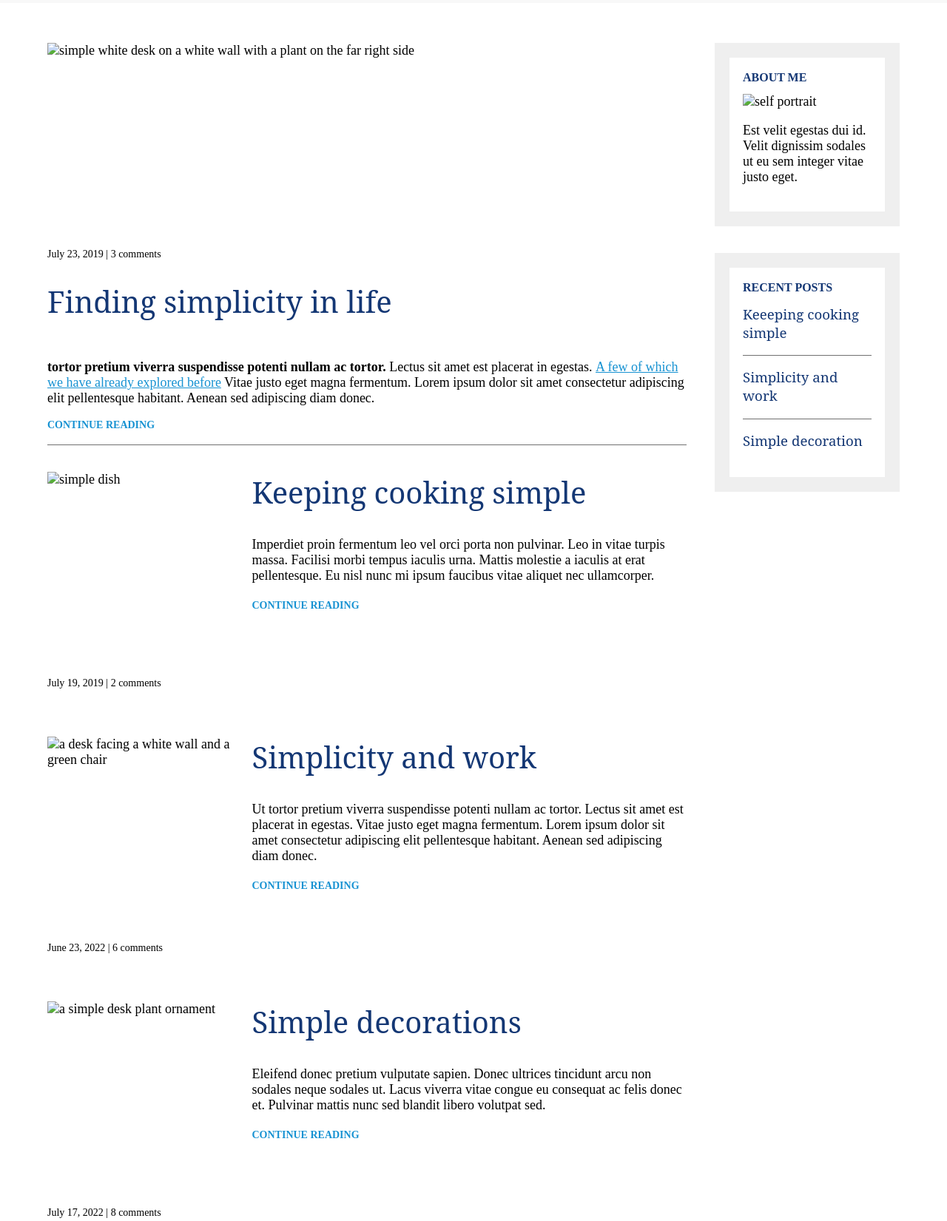
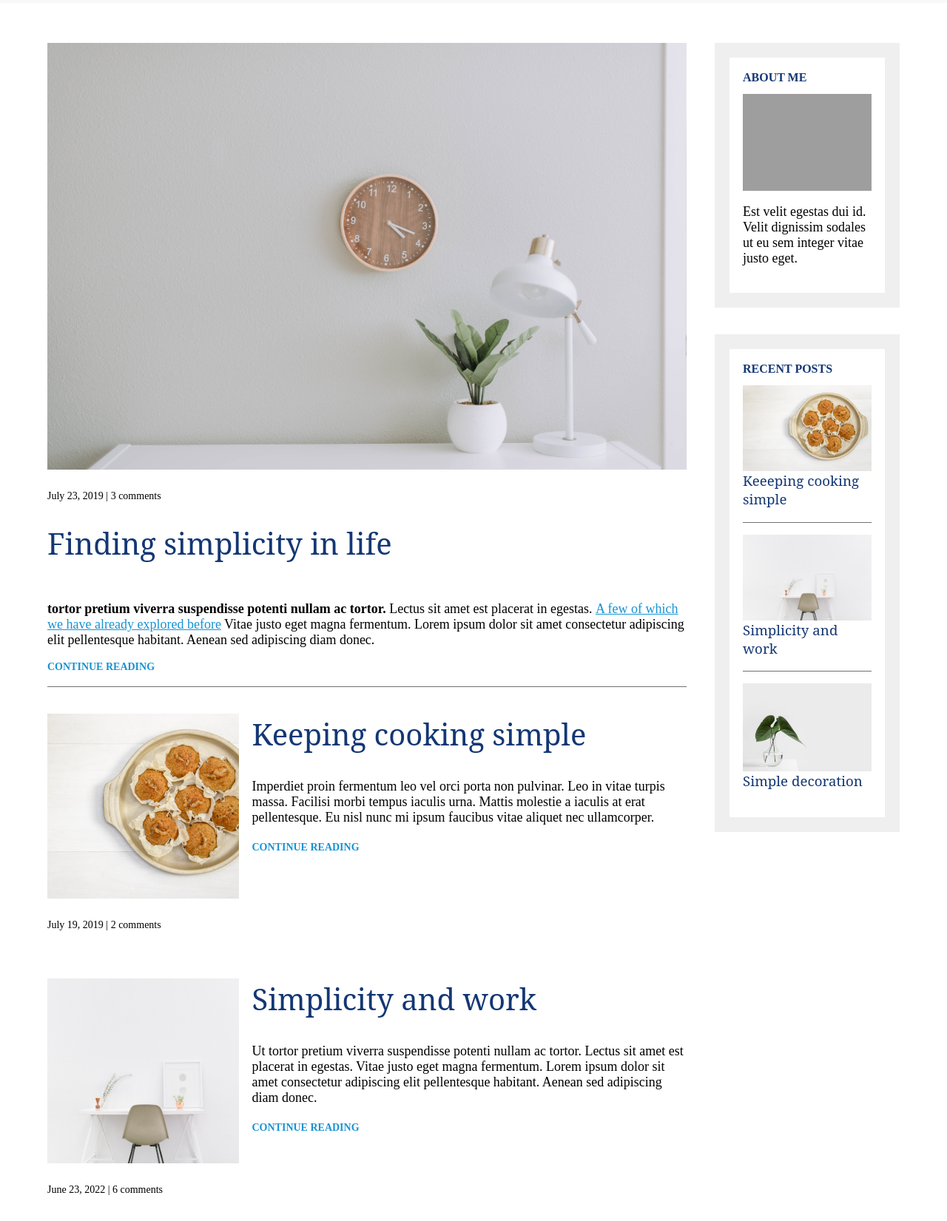
Before and after one commit to johnalday10/responsive-css-tutorial, a plain HTML site: page index.html in a window 1280 px wide. Shown: the part 160-1811 px from the top of the page at 74% size. Drawn offline with Linux system fonts and the light colour scheme; the site is published under a folder, as on GitHub Pages, so addresses that start at the root find nothing.

Commit message:
correction on hpyerlinks

```diff
--- a/index.html
+++ b/index.html
@@ -15,9 +15,9 @@
             </div>
             <nav>
                 <ul>
-                    <li><a class="current-page" href="/index.html">HOME</a></li>
-                    <li><a href="/about-me.html">ABOUT ME</a></li>
-                    <li><a href="/recent-posts.html">RECENT POSTS</a></li>
+                    <li><a class="current-page" href="index.html">HOME</a></li>
+                    <li><a href="about-me.html">ABOUT ME</a></li>
+                    <li><a href="recent-posts.html">RECENT POSTS</a></li>
                 </ul>
             </nav>
         </div>
@@ -27,7 +27,7 @@
         <main>
             <article class="article-feature">
                 <h2 class="article-title">Finding simplicity in life</h2>
-                <img src="/images/simplicity.jpg" alt="simple white desk on a white wall with a plant on the far right side" class="article-image">
+                <img src="images/simplicity.jpg" alt="simple white desk on a white wall with a plant on the far right side" class="article-image">
                 <p class="article-info">July 23, 2019 | 3 comments</p>
                 <p class="article-body"><strong>tortor pretium viverra suspendisse potenti nullam ac tortor.</strong>
                 Lectus sit amet est placerat in egestas. <a href="#">A few of which we have already explored before</a>
@@ -44,7 +44,7 @@
                     <a href="#" class="article-read-more">CONTINUE READING</a>
                 </div>
                 <div class="article-recent-secondary">
-                    <img src="/images/cooking.jpg" alt="simple dish" class="article-image">
+                    <img src="images/cooking.jpg" alt="simple dish" class="article-image">
                     <p class="article-info">July 19, 2019 | 2 comments</p>
                 </div>
             </article>
@@ -57,7 +57,7 @@
                     <a href="#" class="article-read-more">CONTINUE READING</a>
                 </div>
                 <div class="article-recent-secondary">
-                    <img src="/images/white_desk.jpg" alt="a desk facing a white wall and a green chair" class="article-image">
+                    <img src="images/white_desk.jpg" alt="a desk facing a white wall and a green chair" class="article-image">
                     <p class="article-info">June 23, 2022 | 6 comments</p>
                 </div>
             </article>
@@ -70,7 +70,7 @@
                     <a href="#" class="article-read-more">CONTINUE READING</a>
                 </div>
                 <div class="article-recent-secondary">
-                    <img src="/images/plant.jpg" alt="a simple desk plant ornament" class="article-image">
+                    <img src="images/plant.jpg" alt="a simple desk plant ornament" class="article-image">
                     <p class="article-info">July 17, 2022 | 8 comments</p>
                 </div>
             </article>
@@ -78,22 +78,22 @@
         <aside class="sidebar">
             <div class="sidebar-widget">
                 <h2 class="widget-title">ABOUT ME</h2>
-                <img src="/images/portrait.jpg" alt="self portrait" class="widget-image">
+                <img src="images/portrait.jpg" alt="self portrait" class="widget-image">
                 <p class="widget-body">Est velit egestas dui id. Velit dignissim sodales ut eu sem integer vitae justo eget.</p>
             </div>
             <div class="sidebar-widget">
                 <h2 class="widget-title">RECENT POSTS</h2>
                 <div class="widget-recent-post">
                     <h3 class="widget-recent-post-title">Keeeping cooking simple</h3>
-                    <img src="/images/cooking.jpg" alt="" class="widget-image">
+                    <img src="images/cooking.jpg" alt="" class="widget-image">
                 </div>
                 <div class="widget-recent-post">
                     <h3 class="widget-recent-post-title">Simplicity and work</h3>
-                    <img src="/images/white_desk.jpg" alt="" class="widget-image">
+                    <img src="images/white_desk.jpg" alt="" class="widget-image">
                 </div>
                 <div class="widget-recent-post">
                     <h3 class="widget-recent-post-title">Simple decoration</h3>
-                    <img src="/images/plant.jpg" alt="" class="widget-image">
+                    <img src="images/plant.jpg" alt="" class="widget-image">
                 </div>
             </div>
         </aside>
```
Also changed, not shown: about-me.html (+7 -7 lines), recent-posts.html (+11 -11 lines).
